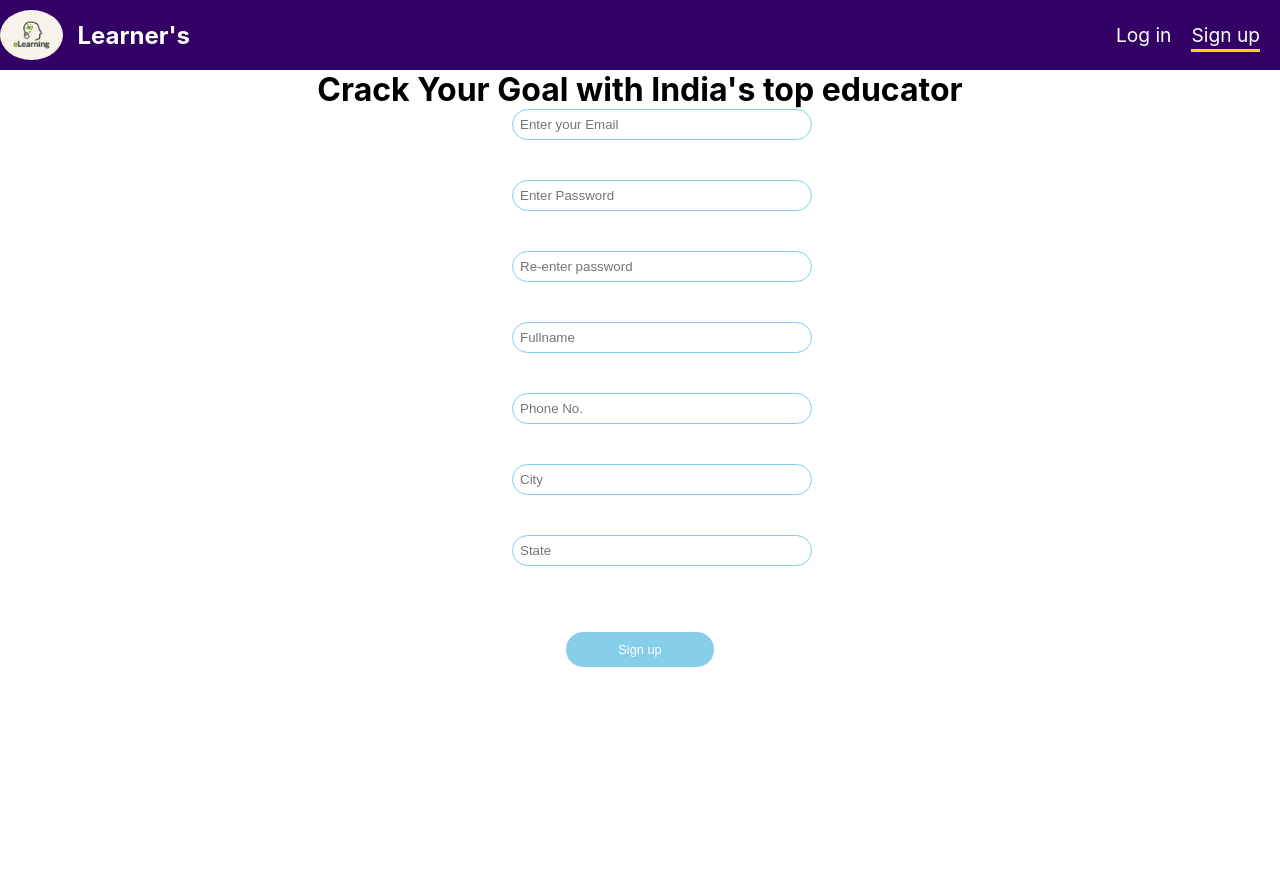
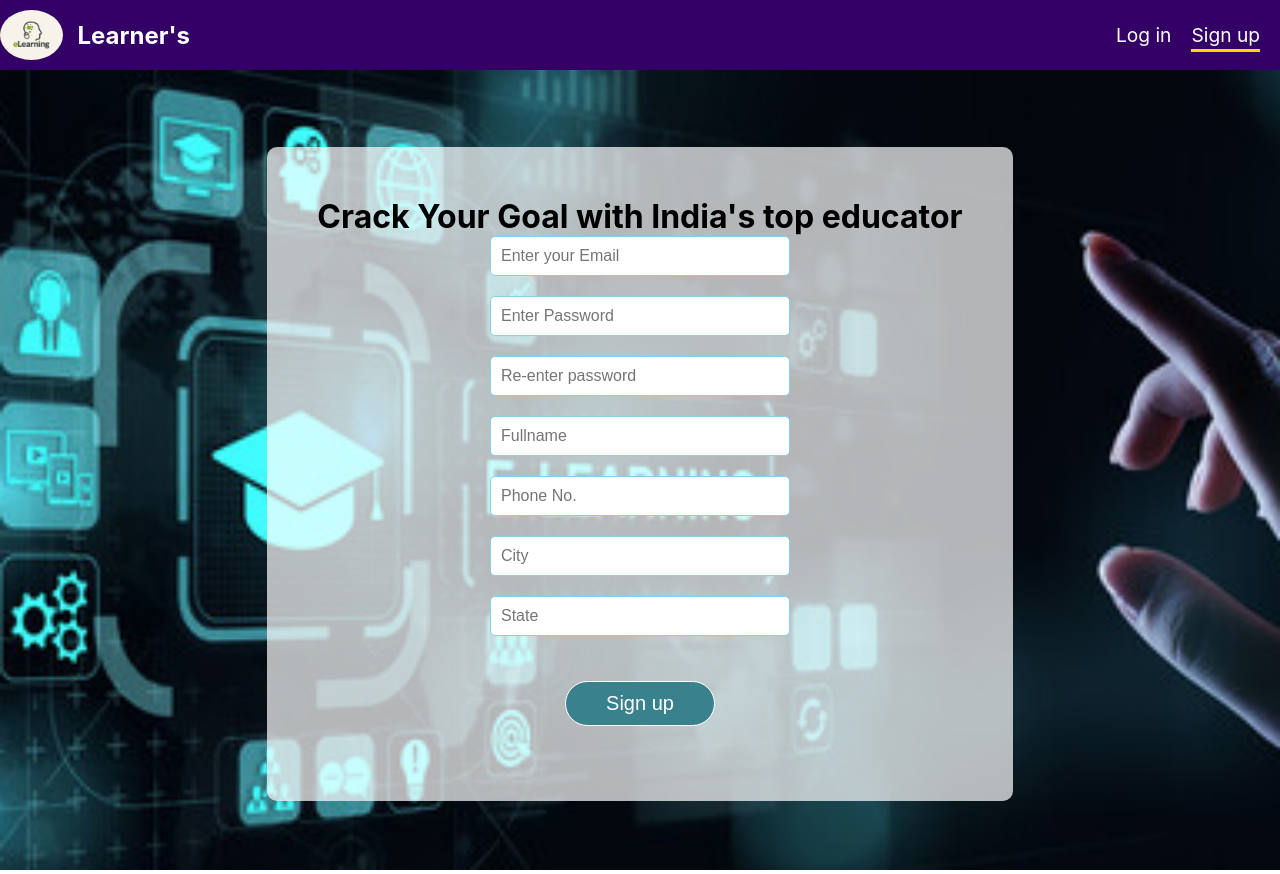
Before and after one commit to Nisargmodi3803/SDP-Project-IT065_066, a React (Create React App) app in the folder Student/Student_Frontend/: page / in a window 1280 px wide. Before the commit the page ends 800 px from the top, so only its background shows below. Built offline with nearby package versions, Linux system fonts and the light colour scheme.

Commit message:
Update CSS

```diff
--- a/Student/Student_Frontend/src/components/login.css
+++ b/Student/Student_Frontend/src/components/login.css
@@ -9,34 +9,54 @@
     width: 100vw;
     height: 100vh;
     display: flex;
+    padding: 5px;
     justify-content: center;
-    align-items: center;
 }
 
-.loginPage {
-    padding: 20px;
-    max-width: 400px;
-    text-align: center;
-}
+
 
 .inputBox {
+    margin-top: 25px;
     margin-bottom: 20px;
-    padding: 10px 15px;
+    padding: 15px 25px; /* Adjusted padding */
+    font-size: medium; /* Set font size to medium */
     width: 100%;
-    border: 1px solid skyblue;
-    border-radius: 25px;
+    border: 1px solid rgb(70, 141, 169);
+    border-radius: 10px;
     outline: none;
 }
 
-.loginPage button {
+
+.wrapper {
+    display: flex;
+    justify-content: center;
+    align-items: center;
+    height: 100vh;
+    padding: 200px 100px;
+
+}
+
+  form {
+    background-color: rgba(255, 255, 255, 0.7);
+
+    border-radius: 10px;
+    padding: 50px;
+  }
+
+
+.wrapper button {
     padding: 10px 20px;
-    background-color: skyblue;
+    background-color: rgb(68,152,163);
     border: none;
     cursor: pointer;
-    border-radius: 25px;
+    border-radius: 10px;
     transition: background-color 0.3s ease;
+    font-size: 20px;
+}
+.btn{
+    font-size: medium;
 }
 
-.loginPage button:hover {
-    background-color: #00bcd4;
+.wrapper button:hover {
+    background-color: #e1e6e7;
 }
--- a/Student/Student_Frontend/src/components/login.jsx
+++ b/Student/Student_Frontend/src/components/login.jsx
@@ -37,8 +37,9 @@ export default function Login() {
 
   return (
     <div className='container-login'>
-      <div className='loginPage'>
-        <form onSubmit={(e) => e.preventDefault}>
+     <div className='wrapper'>
+        <form className='background' onSubmit={(e) => e.preventDefault}>
+          <h1>Log in</h1>
           <input className='inputBox'
             type='email'
             placeholder='Enter your Email'
@@ -50,7 +51,7 @@ export default function Login() {
             placeholder='Enter Password'
             value={password}
             onChange={(e) => setPassword(e.target.value)} /><br></br>
-          <button
+          <button className='btn'
             onClick={handleLogin} type='button'>Log in</button>
         </form>
       </div>
--- a/Student/Student_Frontend/src/components/signup.css
+++ b/Student/Student_Frontend/src/components/signup.css
@@ -1,21 +1,53 @@
-    .registerPage input
-    {
-        display:block;
-        margin-left: 40%;
-        padding:7px;
+.registerPage input {
+    display: block;
+    margin: auto; /* Center the inputs horizontally */
+    padding: 10px; /* Adjusted padding */
     width: 300px;
-        align-items: center;
     border: 1px solid skyblue;
-        border-radius:25px
+    border-radius: 5px;
+    outline: none;
+}
+.container-signup {
+    background: url("../assets/LoginBg.jpeg.jpg") center/cover;
+    width: 100vw;
+    height: 100vh;
+    display: flex;
+    padding-top: 4px;
+    justify-content: center;
 }
 
-    .registerPage button
-    {
+.wrapper {
+    display: flex;
+    justify-content: center;
+    align-items: center;
+    height: 100vh;
+    padding: 20px 10px;
+}
+
+.wrapper button {
     margin: 25px;
-        padding: 10px;
+    padding: 10 px;
     width: 150px;
-        background-color: skyblue;
+    background-color: rgb(68,152,163);
+    border: none;
+    cursor: pointer;
+    border-radius: 25px;
+    transition: background-color 0.3s ease;
+    font-size: 20px;
+}
+
+.registerPage button {
+
+    width: 150px;
+    background-color: rgb(57,129,141);
     border: 1px solid;
     cursor: pointer;
-        border-radius:25px
+    border-radius: 25px;
 }
+
+.wrapper button:hover,
+.registerPage button:hover {
+    background-color: #a8c0c5;
+    border-radius: 10px;
+
+}
--- a/Student/Student_Frontend/src/components/signup.jsx
+++ b/Student/Student_Frontend/src/components/signup.jsx
@@ -45,9 +45,12 @@ export default function Signup() {
     }
 
     return (
+        <div className='container-signup'>
+        <div className='wrapper'>
         <div className='registerPage'>
+
+            <form onSubmit={(e) => e.preventDefault}>
             <h1>Crack Your Goal with India's top educator</h1>
-            <form onSubmit={(e) => e.preventDefault}>
                 <input className='inputBox'
                     type='email'
                     placeholder='Enter your Email'
@@ -87,5 +90,7 @@ export default function Signup() {
                     type='button'>Sign up</button>
             </form>
         </div>
+    </div>
+    </div>
     )
 }
```
Lines whose indentation alone changed are shown as unchanged.
